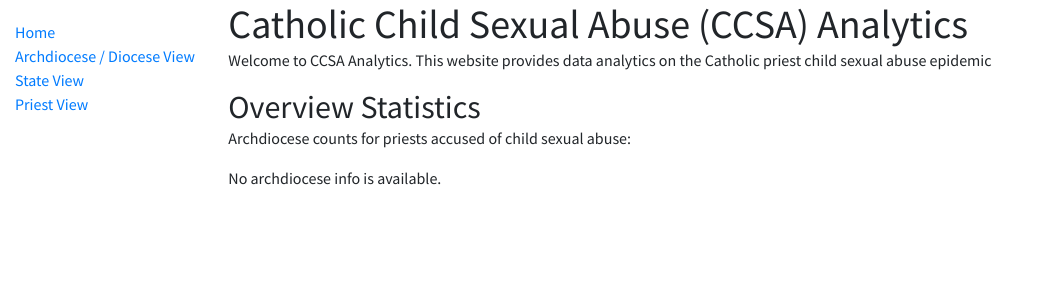
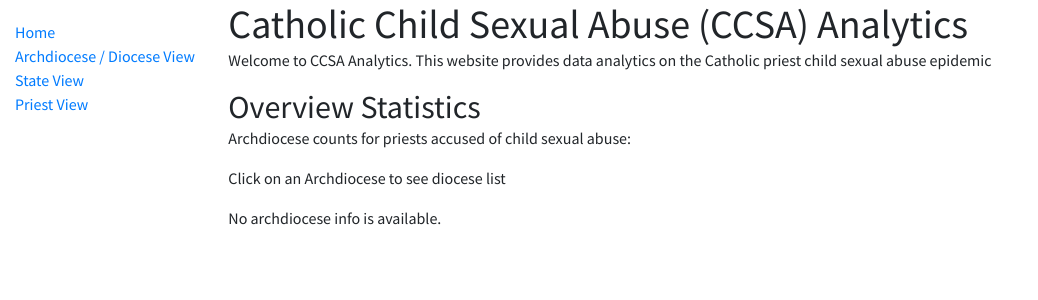
Before and after one commit to jplaschke/rcc_abuse, a Django app: page / in a window 1280 px wide. Shown: the top 300 px of the page, without its empty margins (0-1038 px from the left). Run offline with Django 3.2, Linux system fonts and the light colour scheme; data that the repository does not hold is empty; some libraries are stand-ins or nearby versions.

Commit message:
Add diocese priest list

```diff
--- a/diocese/models/diocese_model.py
+++ b/diocese/models/diocese_model.py
@@ -17,6 +17,10 @@ class Diocese(models.Model):
 
     def total_priests(self):
         return Priest.objects.filter(diocese__pk=self.pk).count()
+
+    def priest_list(self):
+        priest_list = list(Priest.objects.filter(diocese__pk=self.pk))
+        return priest_list
 
     def __str__(self):
         return self.name
--- a/diocese/templates/diocese/archdiocese_detail.html
+++ b/diocese/templates/diocese/archdiocese_detail.html
@@ -16,7 +16,7 @@
 
     {% for diocese in archdiocese.diocese_list %}
 			<div class="table-row">
-				<div class="table-data">{{ diocese }}</div>
+				<div class="table-data"><a href="/priestlist/{{ diocese.id }}/">{{ diocese }}</a></div>
                 <div class="table-data">{{ diocese.city }}</div>
                 <div class="table-data">{{ diocese.state }}</div>
                 <div class="table-data">{{ diocese.total_priests }}</div>
--- a/diocese/templates/diocese/index.html
+++ b/diocese/templates/diocese/index.html
@@ -5,6 +5,7 @@
   <p>Welcome to CCSA Analytics. This website provides data analytics on the Catholic priest child sexual abuse epidemic</p>
   <h2>Overview Statistics</h2>
   <p>Archdiocese counts for priests accused of child sexual abuse:</p>
+  <p>Click on an Archdiocese to see diocese list</p>
   {% if archdiocese_list %}
 	<div class="table">
 		<div class="table-header">
@@ -18,7 +19,7 @@
 
     {% for archdiocese in archdiocese_list %}
 			<div class="table-row">
-				<div class="table-data"><a href="/dioceselist/{{ archdiocese.id }}/"">{{ archdiocese }}</a></div>
+				<div class="table-data"><a href="/dioceselist/{{ archdiocese.id }}/">{{ archdiocese }}</a></div>
                 <div class="table-data">{{ archdiocese.state }}</div>
                 <div class="table-data">{{ archdiocese.total_priests }}</div>
                 <div class="table-data">{{ archdiocese.total_arch_priests }}</div>
--- a/diocese/urls.py
+++ b/diocese/urls.py
@@ -6,4 +6,6 @@ urlpatterns = [
     path('', views.index, name='index'),
     path('dioceselist/<int:pk>/', views.DioceseDetailView.as_view(), name='dioceselist'),
     path('priestlist/', views.PriestList.as_view(), name='priestlist'),
+    path('priestlist/<int:pk>/', views.PriestDetailView.as_view(), name='diocesepriestlist'),
+
 ]
--- a/diocese/views.py
+++ b/diocese/views.py
@@ -24,3 +24,12 @@ class PriestList(ListView):
     model = Priest
     queryset = Priest.objects.all()
     context_object_name = 'priest_list'
+
+
+
+class PriestDetailView(DetailView):
+    model = Priest
+
+    def get_object(self):
+        """Returns the Diocese instance that the view displays"""
+        return get_object_or_404(Diocese, pk=self.kwargs.get("pk"))
```
Also changed, not shown: diocese/templates/diocese/diocese_detail.html (added, +31 -0 lines).
